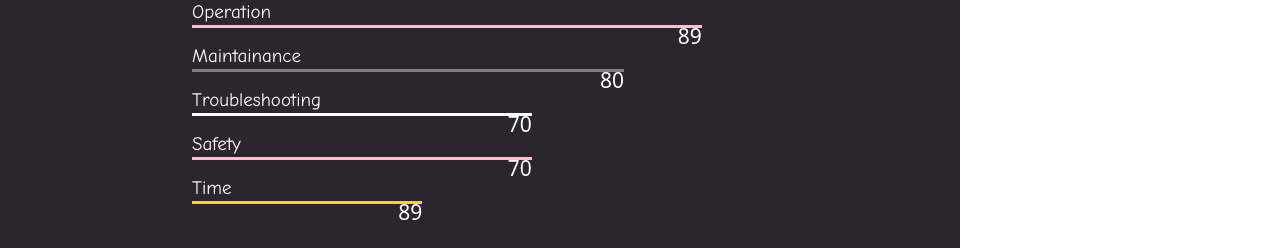
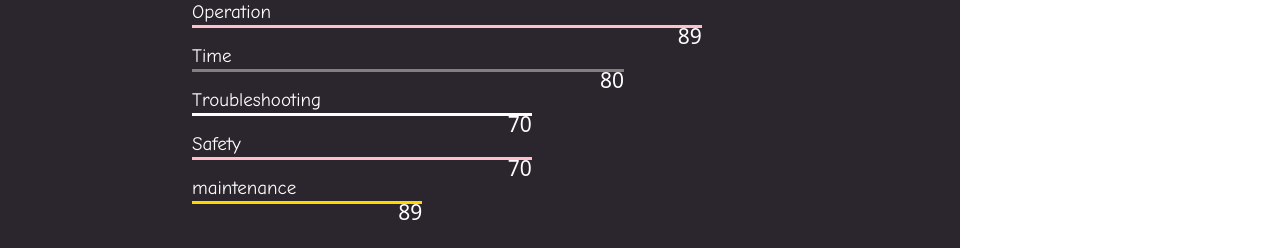
Before and after one commit to ad-do/cv, a plain HTML site: page davindex.html in a window 1280 px wide. Shown: the part 2651-2899 px from the top of the page. Drawn offline with Linux system fonts and the light colour scheme.

Commit message:
Update davindex.html

```diff
--- a/davindex.html
+++ b/davindex.html
@@ -123,7 +123,7 @@
 </div><br>
 
 <div id="move" class="m">
-  <p>Maintainance</p>
+  <p>Time</p>
   <p id="numm">0</p>
 </div><br>
 
@@ -138,7 +138,7 @@
 </div><br>
 
 <div id="move1" class="m">
-  <p>Time</p>
+  <p>maintenance</p>
   <p id="numm1">0</p>
 </div><br><br><br>
 
```
